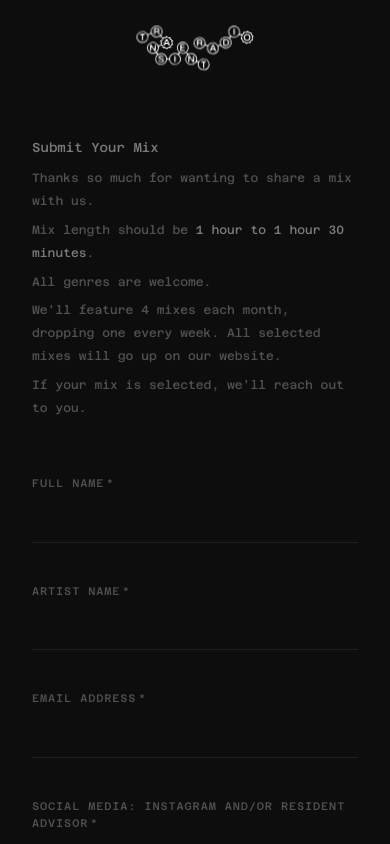
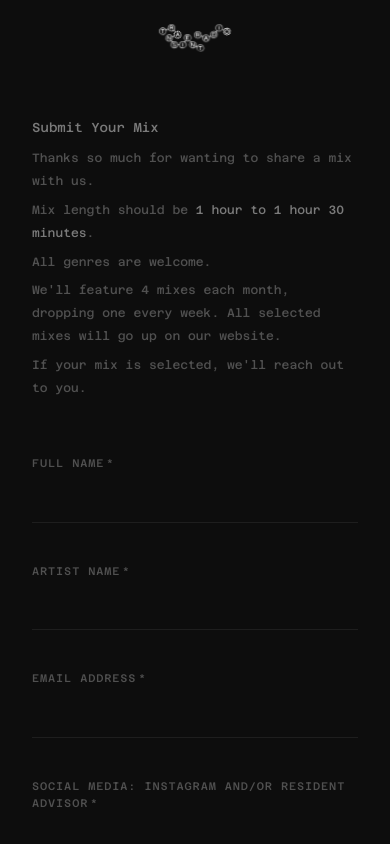
Before and after one commit to haarisyahya/Transient-Radio, a Next.js app: page /submit in a window 390 px wide. Shown: the top 844 px of the page. Built offline with nearby package versions, Linux system fonts and the light colour scheme; no server answers; the database is empty.

Commit message:
footer logo size increased

```diff
--- a/app/globals.css
+++ b/app/globals.css
@@ -148,8 +148,8 @@ audio {
   }
 
   .logo-animation {
-    height: 48px;
-    width: 120px;
+    height: 28px;
+    width: 160px;
   }
 }
 
--- a/app/page.tsx
+++ b/app/page.tsx
@@ -109,7 +109,7 @@ export default function Home() {
         </div>
 
         {/* Mixes list */}
-        <div>
+        <div style={{ marginBottom: "64px" }}>
           {mixesLoading ? (
             <p style={{ color: "var(--tr-text-dim)", fontSize: "12px", padding: "24px 0" }}>
               Loading…
@@ -151,7 +151,7 @@ export default function Home() {
           src="/TR-Icon-Transparent.png"
           alt="Transient Radio"
           style={{
-            height: "36px",
+            height: "76px",
             width: "auto",
             filter: "brightness(0) invert(1)",
             opacity: 0.25,
```
